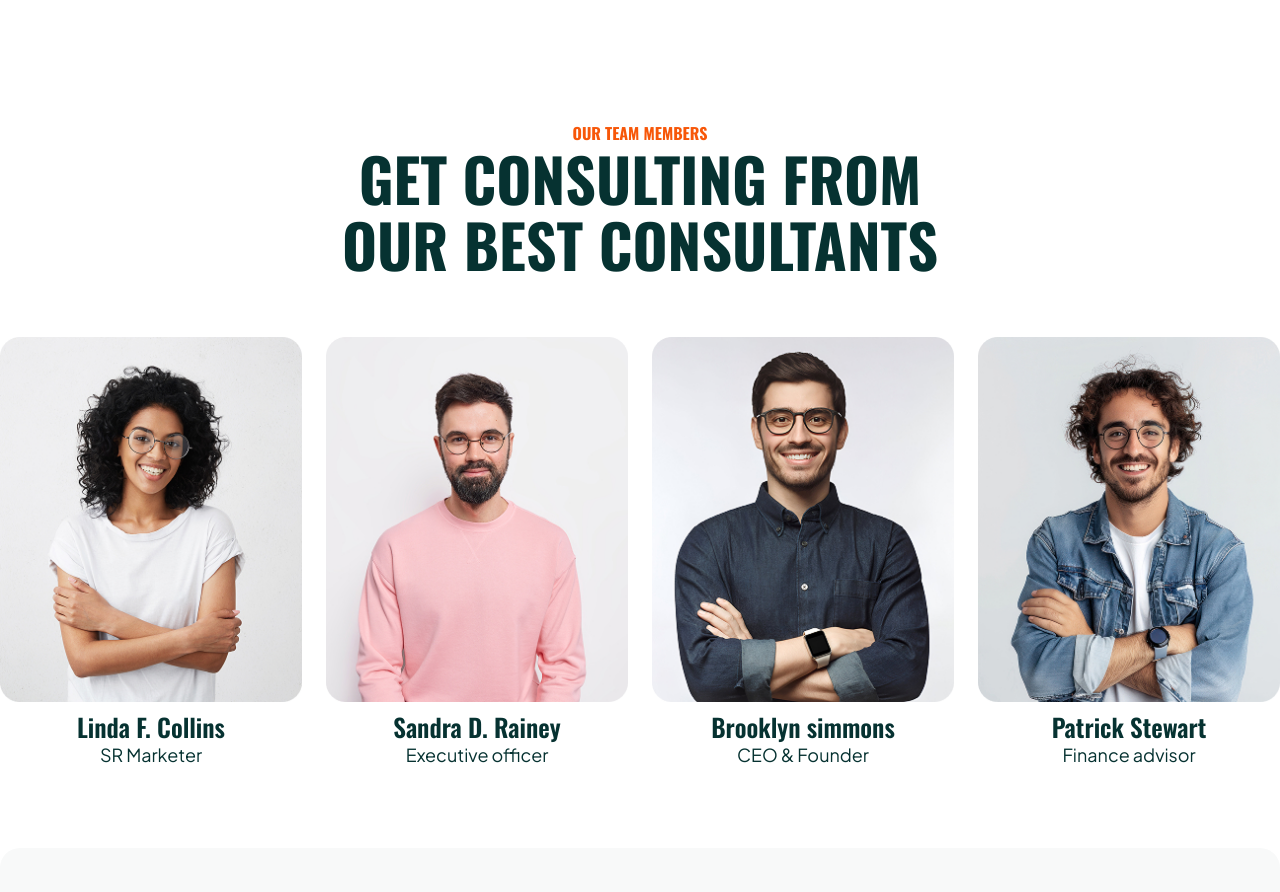
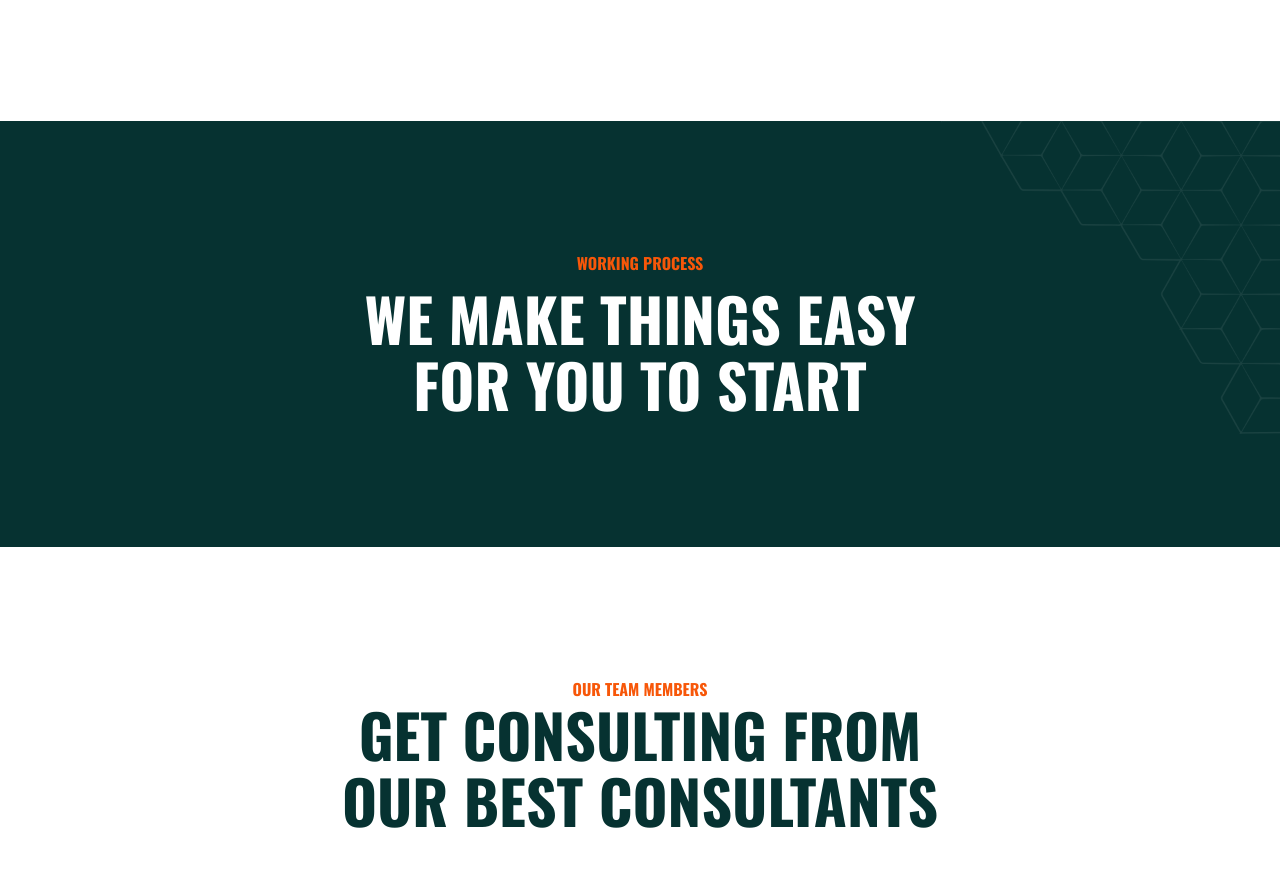
Before and after one commit to shoumen-shomu/prozen, a Next.js app: page / in a window 1280 px wide. Shown: the part 3700-4592 px from the top of the page. Built offline with nearby package versions, Linux system fonts and the light colour scheme.

Commit message:
Working Part Header done

```diff
--- a/app/_components/MainPage.jsx
+++ b/app/_components/MainPage.jsx
@@ -6,6 +6,7 @@ import Counter from './Counter'
 import Project from './Project'
 import Team from './Team'
 import Testimonial from './Testimonial'
+import Working from './Working'
 
 
 const MainPage = () => {
@@ -17,6 +18,7 @@ const MainPage = () => {
       <About/>
       <Counter/>
       <Project/>
+      <Working/>
       <Team/>
       <Testimonial/>
     </div>
--- /dev/null
+++ b/app/_components/Working.jsx
@@ -0,0 +1,25 @@
+import React from "react";
+import Container from "./Container";
+
+const Working = () => {
+  return (
+    <>
+      <section id="workingPart">
+        <div className="bg-[url('/workingbg.png')] bg-cover bg-center bg-no-repeat my-32.5 py-32.5">
+          <Container>
+            <div className="text-center justify-center">
+              <p className="font-oswald font-bold text-base text-[#F75709] uppercase pb-[10px]">
+                Working process
+              </p>
+              <h2 className="font-oswald font-bold text-[60px] text-white leading-16.5 w-140 mx-auto uppercase">
+                We make things easy for you to start
+              </h2>
+            </div>
+          </Container>
+        </div>
+      </section>
+    </>
+  );
+};
+
+export default Working;
```
Also changed, not shown: public/workingbg.png (added).
